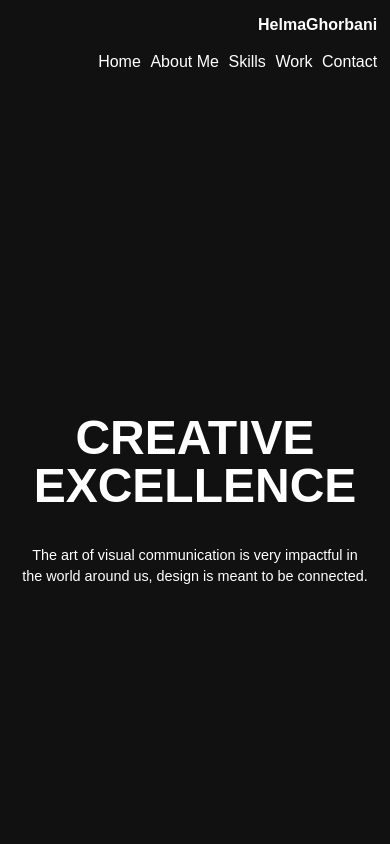
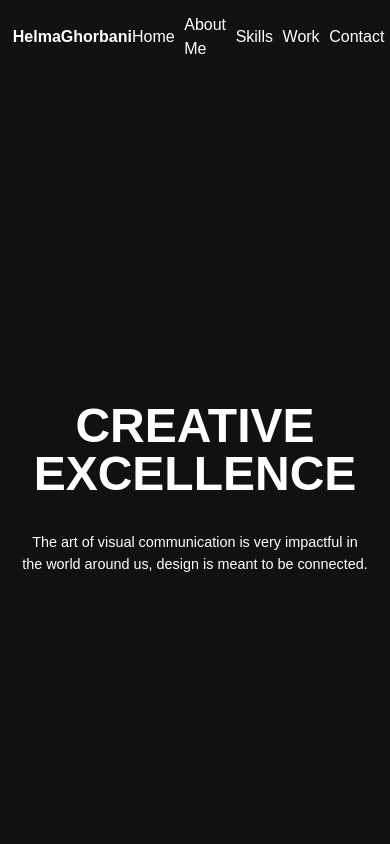
Before and after one commit to Helmaghorbani/HelmaGh, a React (Vite) app: page / in a window 390 px wide. Shown: the top 844 px of the page. Built offline with nearby package versions, Linux system fonts and the light colour scheme.

Commit message:
change navbar brand position

```diff
--- a/src/App.css
+++ b/src/App.css
@@ -478,13 +478,15 @@ html, body, #root {
 
 @media (max-width: 991px) {
   .navbar .container {
-    flex-direction: column;
-    align-items: flex-end;
+    flex-direction: row;
+    justify-content: space-between;
+    align-items: center;
   }
 
   .navbar .brand {
     font-size: 1.2rem;
     padding: 0;
+    order: 1;
   }
 
   .nav-links {
@@ -492,7 +494,8 @@ html, body, #root {
     justify-content: flex-end;
     gap: 1rem;
     padding: 0;
-    margin-top: 1rem;
+    margin: 0;
+    order: 2;
   }
 
   .nav-links li a {
@@ -526,14 +529,17 @@ html, body, #root {
   }
 
   .navbar .container {
-    flex-direction: column;
-    align-items: flex-end;
+    flex-direction: row;
+    justify-content: space-between;
+    align-items: center;
     padding: 0;
   }
 
   .navbar .brand {
     font-size: 1rem;
     padding: 0;
+    text-align: left;
+    order: 1;
   }
 
   .nav-links {
@@ -541,9 +547,10 @@ html, body, #root {
     justify-content: flex-end;
     gap: 0.6rem;
     padding: 0;
-    margin-top: 0.8rem;
-    width: 100%;
+    margin: 0;
+    width: auto;
     align-items: center;
+    order: 2;
   }
 
   .nav-links li a {
```
